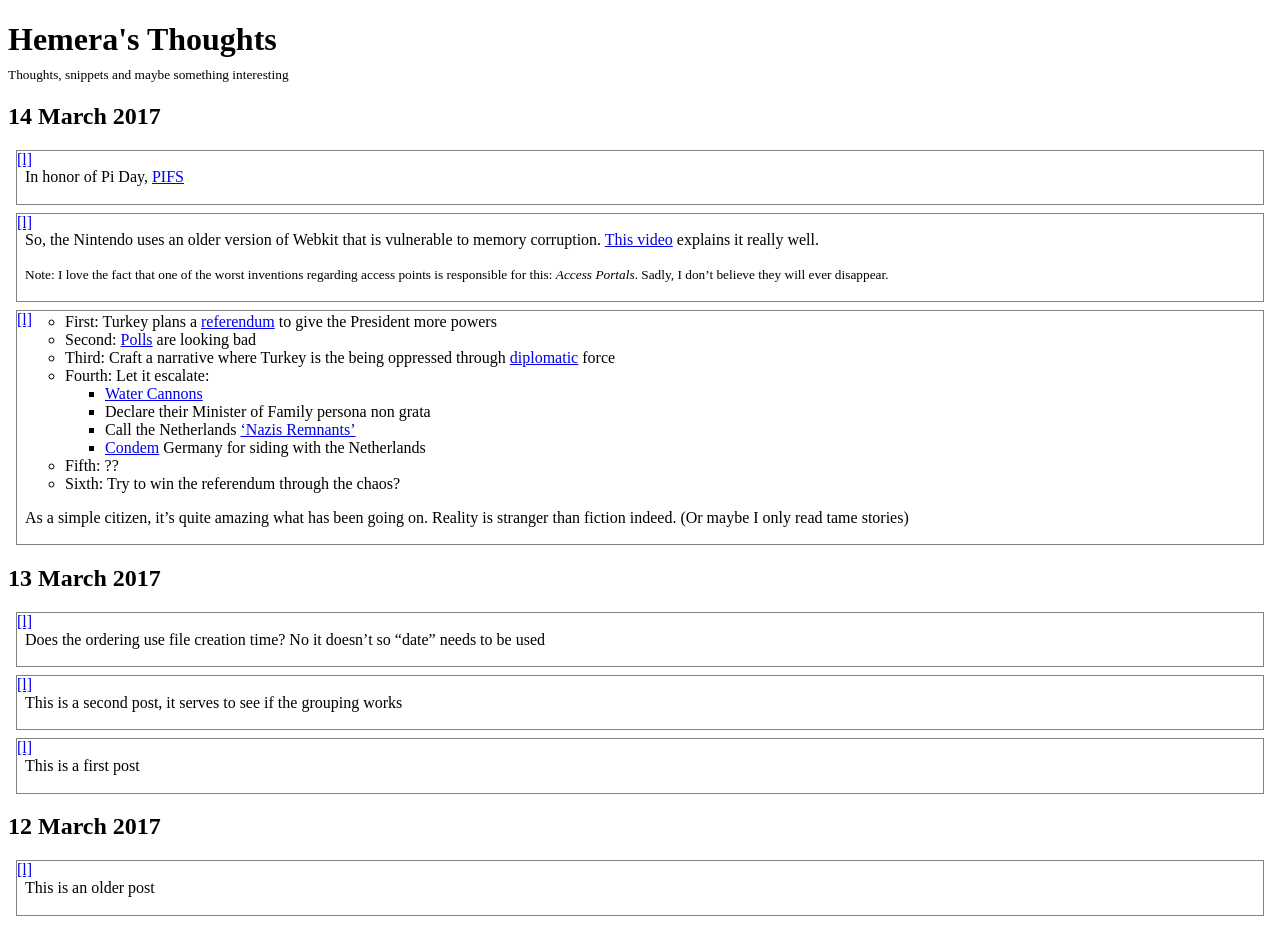
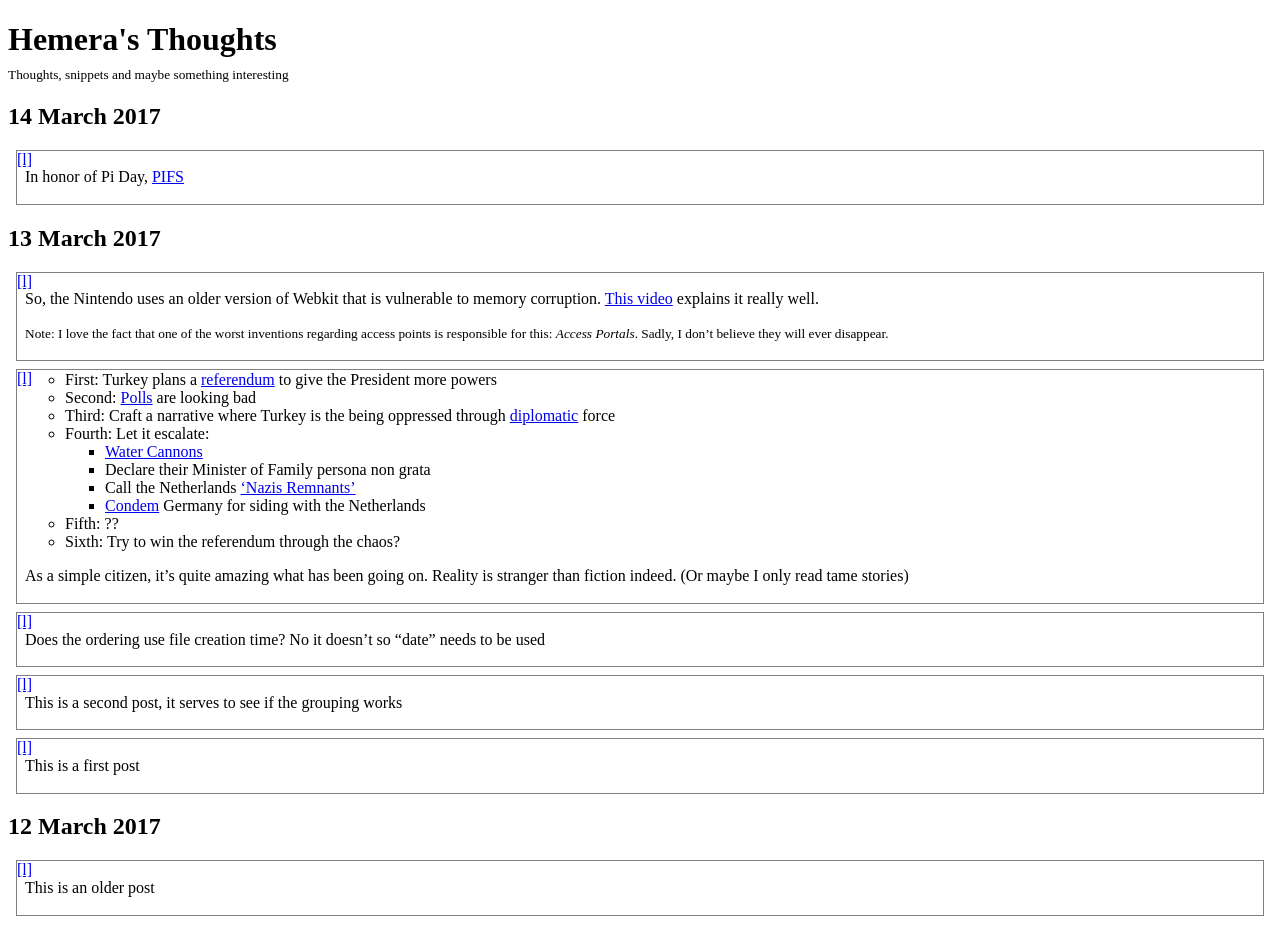
Before and after one commit to TheNeikos/hemera.space, a Jekyll site: the page built from index.html, in a window 1280 px wide. Built offline with Jekyll 4.4.1, drawn with Linux system fonts in a browser that asks for light colours; the list of posts is cut into pages by our own code; part of the change alters nothing that is shown.

```diff
--- a/_config.yml
+++ b/_config.yml
@@ -1,4 +1,4 @@
-timezone: Europe/Berlin
+timezone: UTC
 title: "Hemera's Space"
 paginate: 100
 paginate_path: "/older/:num/"
```
